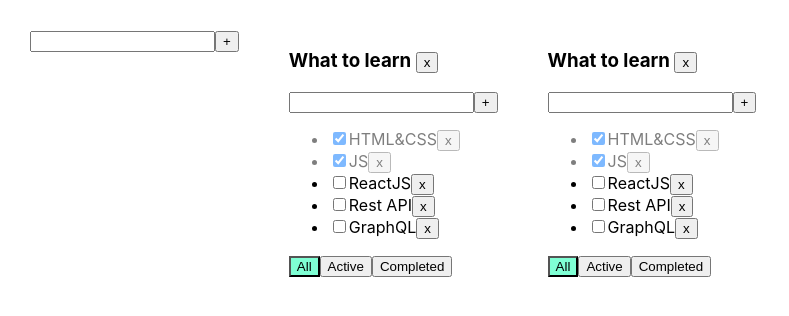
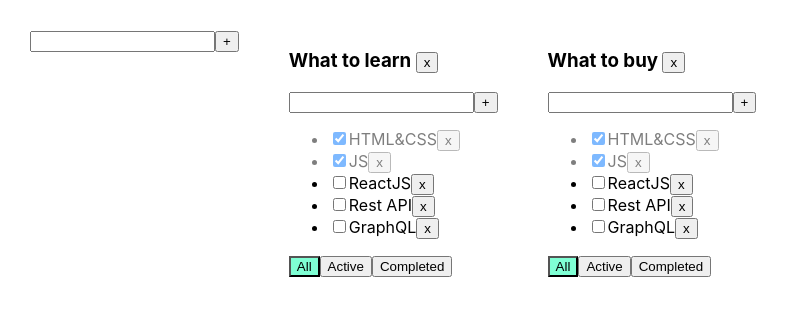
Before and after one commit to bohdanloik/checkbox_example, a React (Create React App) app: page / in a window 1280 px wide. Shown: the top 316 px of the page, without its empty margins (0-789 px from the left). Built offline with nearby package versions, Linux system fonts and the light colour scheme.

Commit message:
- add change todolist title function-

```diff
--- a/src/App.tsx
+++ b/src/App.tsx
@@ -24,7 +24,7 @@ function App() {
         },
         {
             id: toDoListId2,
-            title: 'What to learn',
+            title: 'What to buy',
             filter: 'all'
         }
     ])
@@ -98,6 +98,13 @@ function App() {
             setTasks({...tasks});
         }
     }
+    function changeTodolistTitle (title: string, todolistId:string) {
+        let updatedTodolist = todolists.find(t => t.id === todolistId);
+        if(updatedTodolist) {
+            updatedTodolist.title = title;
+            setTodolists([...todolists])
+        }
+    }
     return (
         <div className='App'>
             <AddItemForm addItem={addTodolist}/>
@@ -123,6 +130,7 @@ function App() {
                         filter={tl.filter}
                         removeTodolist={removeTodolist}
                         changeTaskTitle={changeTaskTitle}
+                        changeTodolistTitle={changeTodolistTitle}
                     />
                 })
             }
--- a/src/Todolist.tsx
+++ b/src/Todolist.tsx
@@ -21,6 +21,7 @@ type PropsType = {
     key: string
     removeTodolist: (id: string) => void
     changeTaskTitle: (title: string, taskId: string, todolistId:string) => void
+    changeTodolistTitle: (title: string, todolistId:string) => void
 }
 
 export function Todolist(props: PropsType) {
@@ -40,9 +41,12 @@ export function Todolist(props: PropsType) {
 
     const onRemoveTodolistHandler = () => props.removeTodolist(props.id);
 
+    const onChangeTodolistTitle = (title: string) => {
+        props.changeTodolistTitle(title, props.id);
+    }
 
     return <div>
-        <h3>{props.title} <button onClick={onRemoveTodolistHandler}>x</button></h3>
+        <h3>{<EditableSpan value={props.title} onChange={onChangeTodolistTitle}/>} <button onClick={onRemoveTodolistHandler}>x</button></h3>
         <AddItemForm addItem={addTask}/>
         <ul>
             {
```
